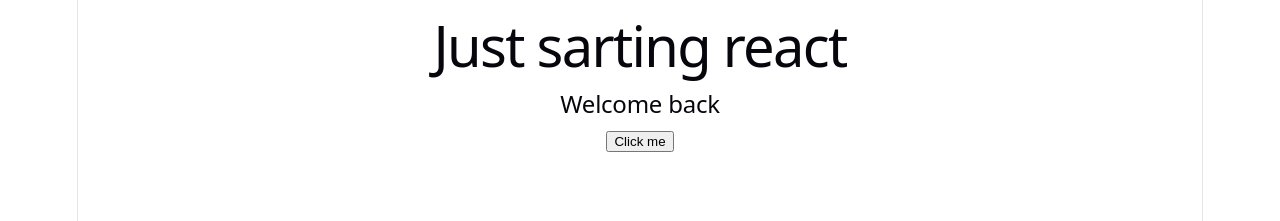
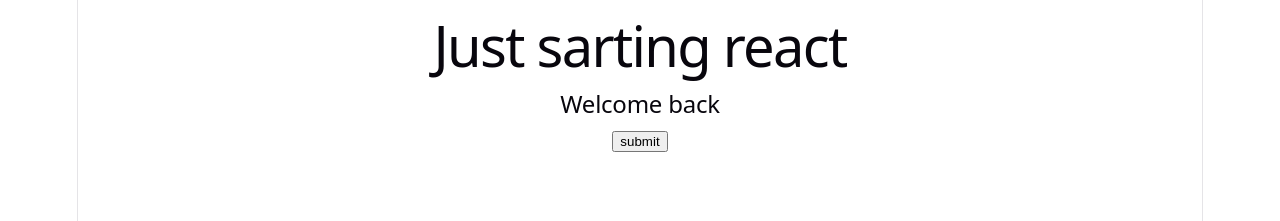
Before and after one commit to samikshasiwakoti/react-learning, a React (Vite) app in the folder hello-world/: page / in a window 1280 px wide. Shown: the top 221 px of the page. Built offline with nearby package versions, Linux system fonts and the light colour scheme.

Commit message:
Feat: updated app

```diff
--- a/hello-world/src/App.jsx
+++ b/hello-world/src/App.jsx
@@ -9,7 +9,7 @@ import './App.css'
 
 function Button ()
 {
-  return <button>Click me</button>;
+  return <button>submit</button>;
 }
  function App()
  {
```
